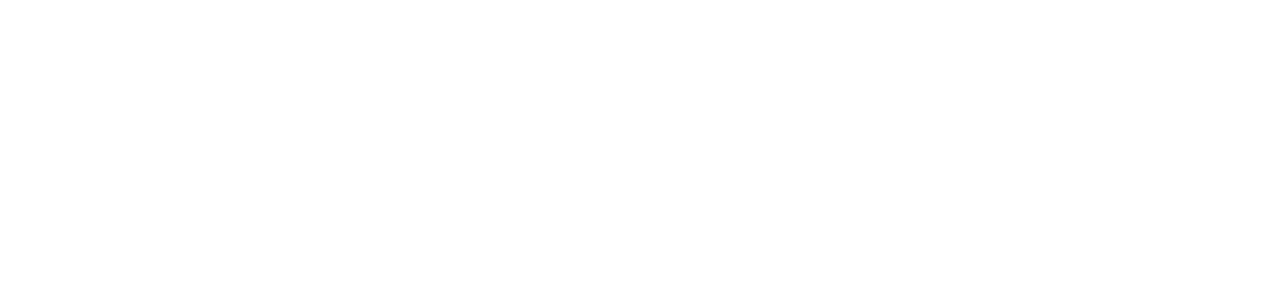
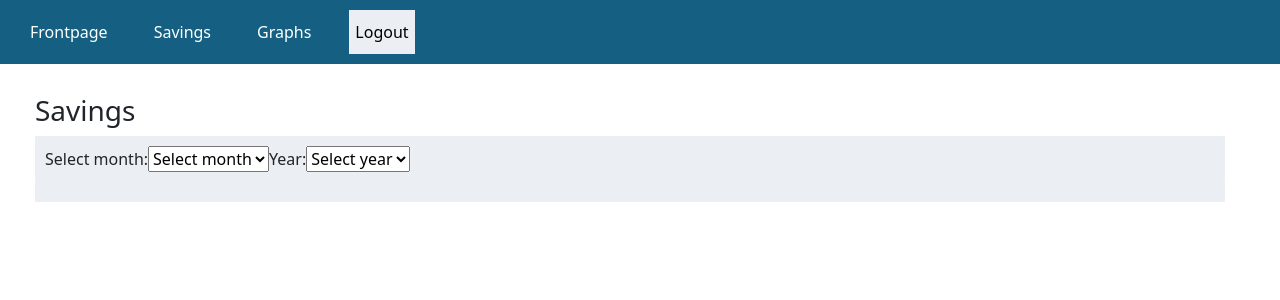
Before and after one commit to jasminlehtola/Finance-tracker, a React (Vite) app in the folder financeTracker-frontend/: page /savings in a window 1280 px wide. Before the commit this address had no page. Shown: the top 300 px of the page. Built offline with nearby package versions, Linux system fonts and the light colour scheme.

Commit message:
Added savings-page that calculates all savings monthly

```diff
--- a/financeTracker-frontend/src/App.jsx
+++ b/financeTracker-frontend/src/App.jsx
@@ -4,6 +4,7 @@
 import Home from "./pages/home"
 import Register from "./pages/register"
 import Frontpage from "./pages/frontpage"
+import Savings from "./pages/savings"
 import "./styles.css"
 
 import {
@@ -36,6 +37,7 @@
           <Route path="/frontpage" element={<Frontpage user={user} events={events} setEvents={setEvents}/>} />
           <Route path="/frontpage/:id" element={<Frontpage user={user} events={events} setEvents={setEvents}/>} />
           <Route path="/login" element={<Login user={user} setUser={setUser}/>} />
+          <Route path="/savings" element={<Savings events={events} setEvents={setEvents}/>} />
         </Routes>
       </Router>
     </div>
--- a/financeTracker-frontend/src/components/deleteEvent.jsx
+++ b/financeTracker-frontend/src/components/deleteEvent.jsx
@@ -35,7 +35,8 @@
     return (
         <button
             onClick={() => handleDeleteEvent(eventId)}
-            style={{ marginLeft: "10px", color: "red", border: "none", background: "transparent" }} >
+            classname="custom-deleteButton"
+        >
             X
         </button>
     )
--- a/financeTracker-frontend/src/components/navbar.jsx
+++ b/financeTracker-frontend/src/components/navbar.jsx
@@ -18,6 +18,7 @@
 const NavBar = () => {
   return (
     <div>
+      <div class="navbar-container">
         <nav class="navbar navbar-expand-lg custom-navbar">
           <div class="container-fluid">
             <button class="navbar-toggler" type="button" data-bs-toggle="collapse" data-bs-target="#navbarNavAltMarkup" aria-controls="navbarNavAltMarkup" aria-expanded="false" aria-label="Toggle navigation">
@@ -26,7 +27,7 @@
             <div class="collapse navbar-collapse" id="navbarNavAltMarkup">
               <div class="navbar-nav">
                 <a class="nav-link active custom-navbar" aria-current="page" href="/frontpage">Frontpage</a>
-              <a class="nav-link custom-navbar" href="#">Savings</a>
+                <a class="nav-link custom-navbar" href="/savings">Savings</a>
                 <a class="nav-link custom-navbar" href="/graphs">Graphs</a>
 
                 <LogoutButton />
@@ -35,6 +36,7 @@
             </div>
           </div>
         </nav>
+      </div>
 
     </div>
   )
--- a/financeTracker-frontend/src/pages/frontpage.jsx
+++ b/financeTracker-frontend/src/pages/frontpage.jsx
@@ -12,9 +12,7 @@
 
 
 const Frontpage = ({ user, events, setEvents }) => {
-  const navigate = useNavigate()
   const [show, setShow] = useState(true)
-  const toggleShow = () => setShow(!show)
 
   // Etsii kaikki eventit
   useEffect(() => {
@@ -102,14 +100,16 @@
 
 
   return (
-    <div className="container mt-4">
+    <div>
       < NavBar />
-      <h3>Welcome to your dashboard {user?.username}!</h3>
-      <SummaryBox events={events} />
-      <AddEvent events={events} setEvents={setEvents} />
+      <div className="page-container">
+        <h3>Welcome to your dashboard {user?.username}!</h3>
+        <SummaryBox events={events} />
+        <AddEvent events={events} setEvents={setEvents} />
 
-      <h2>Event List</h2>
-      <div>{mappedEvents(events)}</div>
+        <h2>Event List</h2>
+        <div>{mappedEvents(events)}</div>
+      </div>
 
     </div>
 
--- a/financeTracker-frontend/src/pages/saving.jsx
+++ /dev/null
@@ -1 +0,0 @@
-import { useNavigate } from "react-router-dom"
--- /dev/null
+++ b/financeTracker-frontend/src/pages/savings.jsx
@@ -0,0 +1,102 @@
+import { useState, useEffect, useMemo } from 'react'
+import NavBar from '../components/navbar'
+import eventService from '../services/events'
+
+const Savings = ({ events, setEvents }) => {
+
+    // Etsii kaikki eventit
+    useEffect(() => {
+        const fetchEvents = async () => {
+            try {
+                const eventsData = await eventService.getAll()
+                setEvents(eventsData)
+            } catch (error) {
+                console.error("Failed to fetch events:", error)
+            }
+        }
+        fetchEvents()
+    }, [setEvents])
+
+    console.log("Kaikki tapahtumat:", events)
+
+    const months = ["January", "February", "March", "April", "May", "June", "July", "August", "September", "October", "November", "December"]
+    const [selectedMonth, setSelectedMonth] = useState("")
+    const [selectedYear, setSelectedYear] = useState("")
+
+    const handleMonthChange = (e) => setSelectedMonth(e.target.value)
+    const handleYearChange = (e) => setSelectedYear(e.target.value)
+
+
+    // Luodaan lista vuosista datan perusteella
+    const availableYears = useMemo(() => {
+        const years = events.map(event => new Date(event.date).getFullYear())
+        return [...new Set(years)].sort((a, b) => b - a)
+    }, [events])
+
+    // Suodatetaan savings-kategoriaan kuuluvat menot
+    const filteredSavings = events.filter(event => {
+        const eventDate = new Date(event.date)
+        const monthName = months[eventDate.getMonth()]
+        const year = eventDate.getFullYear()
+
+        return (
+            event.is_income === false &&
+            event.category.toLowerCase() === "saving" &&
+            monthName === selectedMonth &&
+            String(year) === selectedYear
+        )
+    })
+
+
+    const totalSavings = filteredSavings.reduce((sum, event) => sum + Math.abs(event.sum), 0)
+
+
+
+
+    return (
+        <div>
+            < NavBar />
+            <div className="page-container">
+                <h3>Savings</h3>
+
+                <div className="savings-container">
+                    <label>Select month: </label>
+                    <select onChange={handleMonthChange} value={selectedMonth}>
+                        <option value="">Select month</option>
+                        {months.map((month, index) => (
+                            <option key={index} value={month}>{month}</option>
+                        ))}
+                    </select>
+
+                    <label>Year: </label>
+                    <select onChange={handleYearChange} value={selectedYear}>
+                        <option value="">Select year</option>
+                        {availableYears.map((year, index) => (
+                            <option key={index} value={year}>{year}</option>
+                        ))}
+                    </select>
+                </div>
+                <div className="savings-container">
+                {
+                    selectedMonth && selectedYear && (
+                        <>
+                            <h5>Total saved in {selectedMonth} {selectedYear}: {totalSavings} €</h5>
+                            <ul>
+                                {filteredSavings.map((event, index) => (
+                                    <li key={index}>
+                                        {event.date}: {event.sum} €
+                                    </li>
+                                ))}
+                            </ul>
+                        </>
+                    )
+                }
+                </div>
+            </div>
+        </div >
+    )
+}
+
+
+
+export default Savings
--- a/financeTracker-frontend/src/styles.css
+++ b/financeTracker-frontend/src/styles.css
@@ -5,14 +5,23 @@
   margin: 10px 0;
 }
 
-/* Navigointivalikko */
+
+/* ---Navigointivalikko--- */
 .custom-navbar {
   color: white !important;
-  background-color: #156082 !important;
-  margin: 0px 25px 0px 0px;
+  background-color: #156082;
+  padding: 10px;
+  margin: 0px 30px 0px 0px;
 }
 
-/* Napit */
+.navbar-container {
+  background-color: #156082;
+  padding: 0px;
+  margin: 0px 0px 20px 0px;
+}
+
+
+/* ---Napit--- */
 .custom-button {
   color: white !important;
   background-color: #156082 !important;
@@ -21,87 +30,36 @@
   border: none;
 }
 
-/* LogOut-nappi */
 .custom-logoutButton {
   color: black !important;
   background-color: #ebeff3 !important;
-  padding: 8px !important;
   border: none;
 }
 
-/* Taulukon tausta */
-.event-container {
-  background-color: #ebeff3;
-  padding: 10px;
-  border-radius: 1px;
-  margin-bottom: 10px;
+.custom-deleteButton {
+  margin-left: "10px";
+  color: #156082 !important;
+  border: "none" !important;
+  outline: none;
+  background: "none" !important;
+  font-size: 10rem;
+  padding: 0;
 }
 
-/* Otsikkorivi */
-.event-header {
-  display: grid;
-  font-weight: bold;
-  grid-template-columns: 1fr 1.7fr 3.5fr 1.3fr 1fr; /* Sarakkeiden leveys */
-  gap: 0px;
+
+/* ---Koko sivun tausta--- */
+.page-container {
+  background-color: #ffffff;
   padding: 10px;
-  text-align: left;
+  margin: 15px 45px 25px 25px;
 }
 
-/* Yksittäinen tapahtumarivi taulukossa*/
-.event-item {
-  display: grid;
-  background-color: white;
-  grid-template-columns: 1fr 1.7fr 3.5fr 1.3fr 1fr; /* Sarakkeiden leveys */
-  gap: 0px;
-  padding: 1.5px;
-  margin-top: 5px;
-  text-align: left;
-  list-style-type: none;  /* Poistaa luettelopallon */
-}
 
-.event-data {
-  padding: 2px;
-  text-align: left;
-}
-
-/* Summa-taulukko */
-/*
-.summary-container {
-  display: grid;
-  grid-template-columns: 1fr 8fr ;
-  gap: 10px;
-  background-color: #ebeff3;
-  padding: 15px;
-  list-style-type: none;
-}
-
-.summary-item {
-  display: grid;
-  grid-template-columns: 1fr 1.7fr 3.5fr 1.3fr 1fr;
-  gap: 0px;
-  padding: 1.5px;
-  margin-top: 5px;
-  text-align: right;
-  list-style-type: none;
-}
-
-.title {
-  font-weight: bold;
-  text-align: right;
-}
-
-.value {
-  text-align: left;
-  color: black;
-}
-*/
-
-/* Kuukauden summary-taulukko */
+/* ---Kuukauden summary-taulukko--- */
 .summary-box {
   background-color: #f1f4f7;
   padding: 10px;
   border-radius: 1px;
-  margin: 0px;
 
 }
 
@@ -117,14 +75,44 @@
   margin: 0.2rem 0;
 }
 
-/*
+
+/* ---Events-taulukon tausta--- */
+.event-container {
+  background-color: #ebeff3;
+  padding: 10px;
+  border-radius: 1px;
+}
+
+/* Otsikkorivi */
+.event-header {
+  display: grid;
+  font-weight: bold;
+  grid-template-columns: 1fr 1.7fr 3.5fr 1.3fr 1fr;
+  gap: 0px;
+  padding: 10px;
+  text-align: left;
+}
+
+/* Yksittäinen tapahtumarivi taulukossa*/
 .event-item {
+  display: grid;
   background-color: white;
-  display: grid;
-  grid-template-columns: 1fr 2fr 3fr 2fr;
-  gap: 10px;
+  grid-template-columns: 1fr 1.7fr 3.5fr 1.3fr 1fr;
+  padding: 1.5px;
+  margin-top: 5px;
+  text-align: left;
+  list-style-type: none;
+}
+
+.event-data {
   padding: 2px;
   text-align: left;
-  list-style: none;
 }
-*/
+
+
+/* ---Savings-sivu--- */
+.savings-container {
+  background-color: #ebeff3;
+  padding: 10px;
+  border-radius: 1px;
+}
```
Lines whose indentation alone changed are shown as unchanged.
